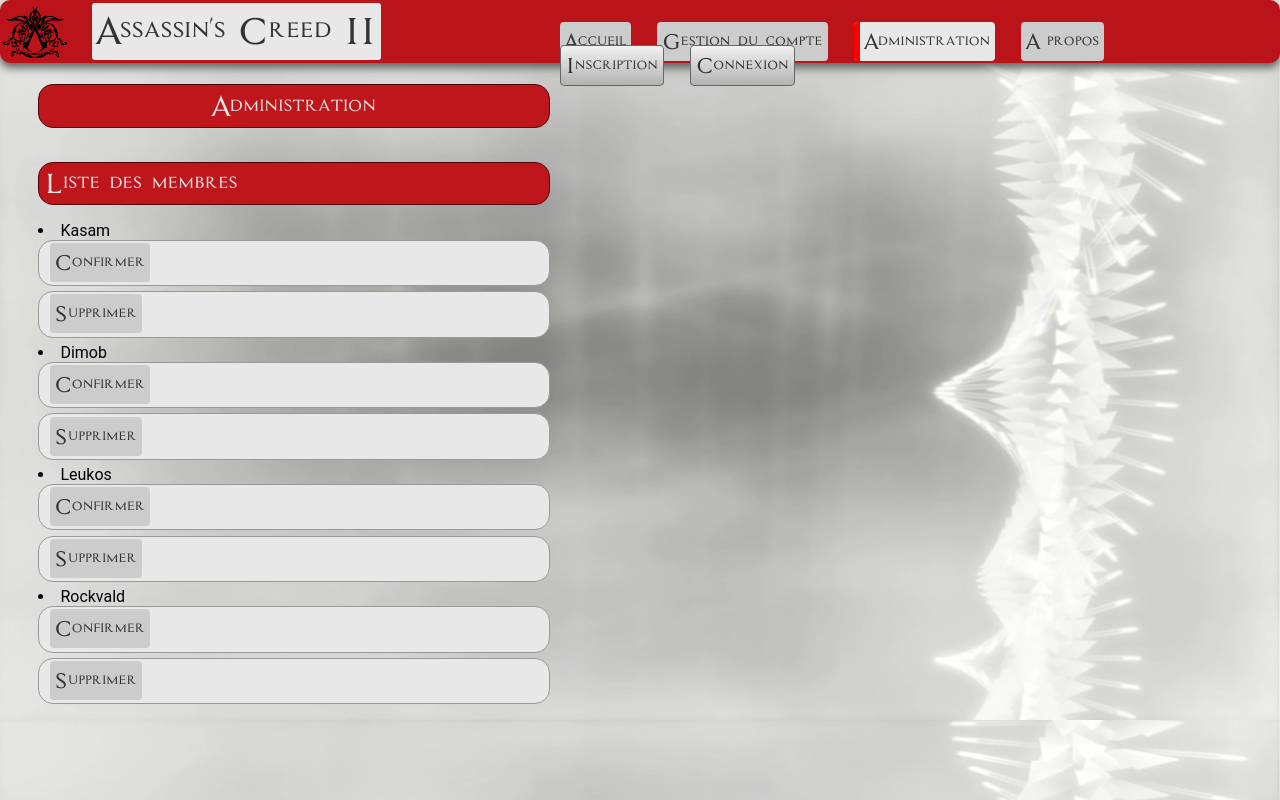
After one commit to DimitriObeid/Site-PPE-2, a PHP site: page /administration.html in a window 1280 px wide. The commit adds this page. Run offline with PHP 8.4, Linux system fonts and the light colour scheme.

Commit message:
Page Admin

```diff
--- a/Site/administration.css
+++ b/Site/administration.css
@@ -0,0 +1,53 @@
+h2
+{
+	font-family: Assassin, sans-serif;
+	background: #bf161c;
+	border-radius: 15px;
+	border: 1px #4d0405 solid;
+	font-weight: lighter;
+	font-size: 30px;
+	color: #e6e6e6;
+	text-align: center;
+	margin-bottom: 3%;
+	padding: 1%;
+}
+
+h3
+{
+	font-family: Assassin, sans-serif;
+	background: #bf161c;
+	border-radius: 15px;
+	border: 1px #4d0405 solid;
+	font-weight: lighter;
+	font-size: 30px;
+	color: #e6e6e6;
+	text-align: left;
+	margin-bottom: 3%;
+	padding: 1%;
+}
+
+nav ul
+{
+   width: 58%;
+}
+
+section
+{
+	float: left;
+	width: 40%;
+	margin-left: 3%;
+	margin-right: 31%;
+	margin-top: 6.6%;
+}
+
+section p
+{
+	background: #e8e8e8;
+	border-radius: 15px;
+	border: 1px #999999 solid;
+	font-size: 18px;
+	margin-bottom: 1%;
+	padding: 2%;
+}
+
+li
--- /dev/null
+++ b/Site/administration.html
@@ -0,0 +1,38 @@
+<!DOCTYPE html>
+<html>
+	<head>
+		<title>Administration</title>
+		<meta charset="UTF-8" />
+		<link rel="stylesheet" href="header.css" />
+		<link rel="stylesheet" href="administration.css" />
+		<link rel="stylesheet" href="assassin/stylesheet.css" />
+		<link rel="icon" sizes="144x144" href="design/icon.png" />
+	</head>
+	<body>
+		<header>
+			<img src="design/ac2logo.png" alt="Logo d'Assassin's Creed II" />
+			<h1>Assassin's Creed II</h1>
+			<nav>
+				<ul>
+					<li><a href="index.html" class= "menu">Accueil</a></li>
+					<li><a href="gestion_compte.html" class="menu">Gestion du compte</a></li>
+					<li><a href="administration.html" id="en_cour">Administration</a></li>
+					<li id="a_propos"><a href="a_propos.html" class="menu">A propos</a></li>
+					<li><a href="inscription.html" class="inscr_conn">Inscription</a></li>
+					<li><a href="connexion.html" class="inscr_conn">Connexion</a></li>
+				</ul>
+			</nav>
+		</header>
+		<section>
+			<h2>Administration</h2>
+			<br />
+			<h3>Liste des membres</h3
+			<ul>
+  				<li>Kasam<p><a href="administration.html">Confirmer</a></p><p><a href="administration.html">Supprimer</a></p></li>
+ 				<li>Dimob<p><a href="administration.html">Confirmer</a></p><p><a href="administration.html">Supprimer</a></p></li>
+  				<li>Leukos<p><a href="administration.html">Confirmer</a></p><p><a href="administration.html">Supprimer</a></p></li>
+  				<li>Rockvald<p><a href="administration.html">Confirmer</a></p><p><a href="administration.html">Supprimer</a></p></li>
+			</ul>
+		</section>
+	</body>
+</html>
```
Also changed, not shown: Site/administration.php (deleted, +0 -83 lines).
